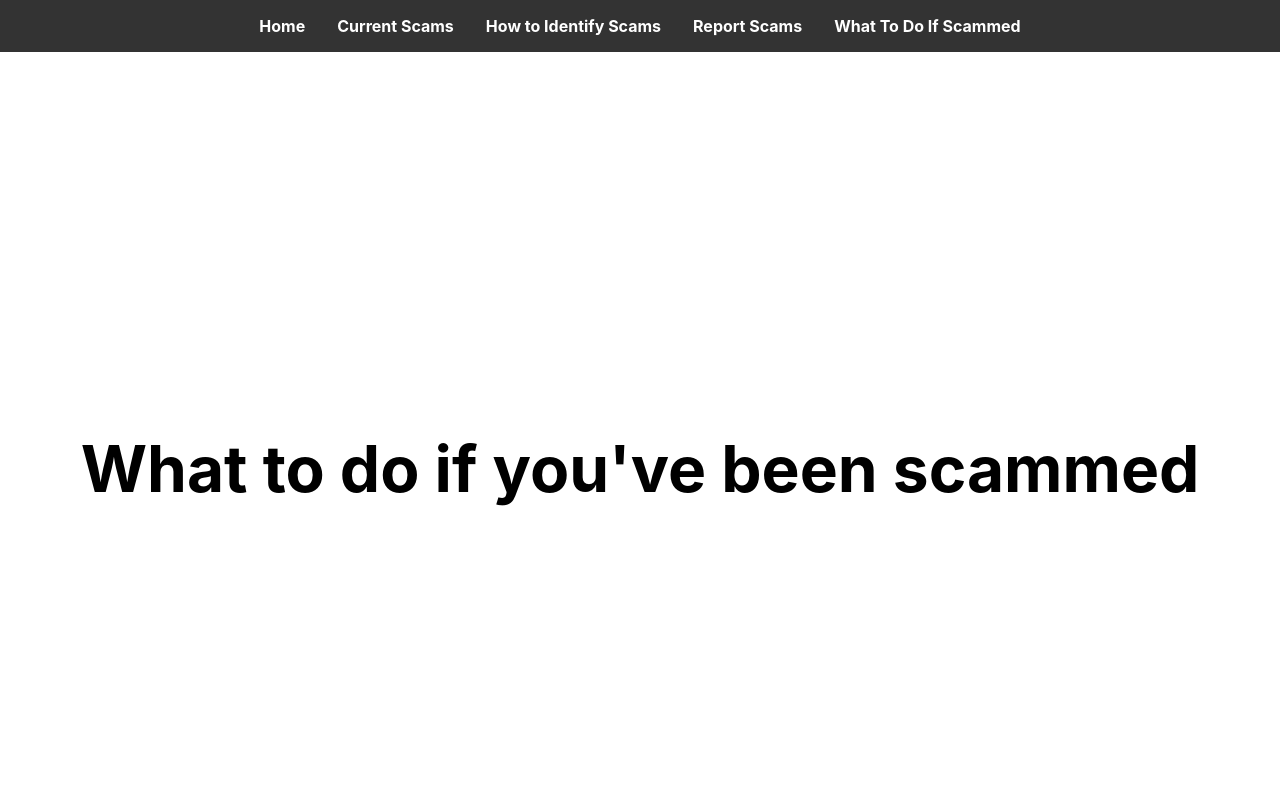
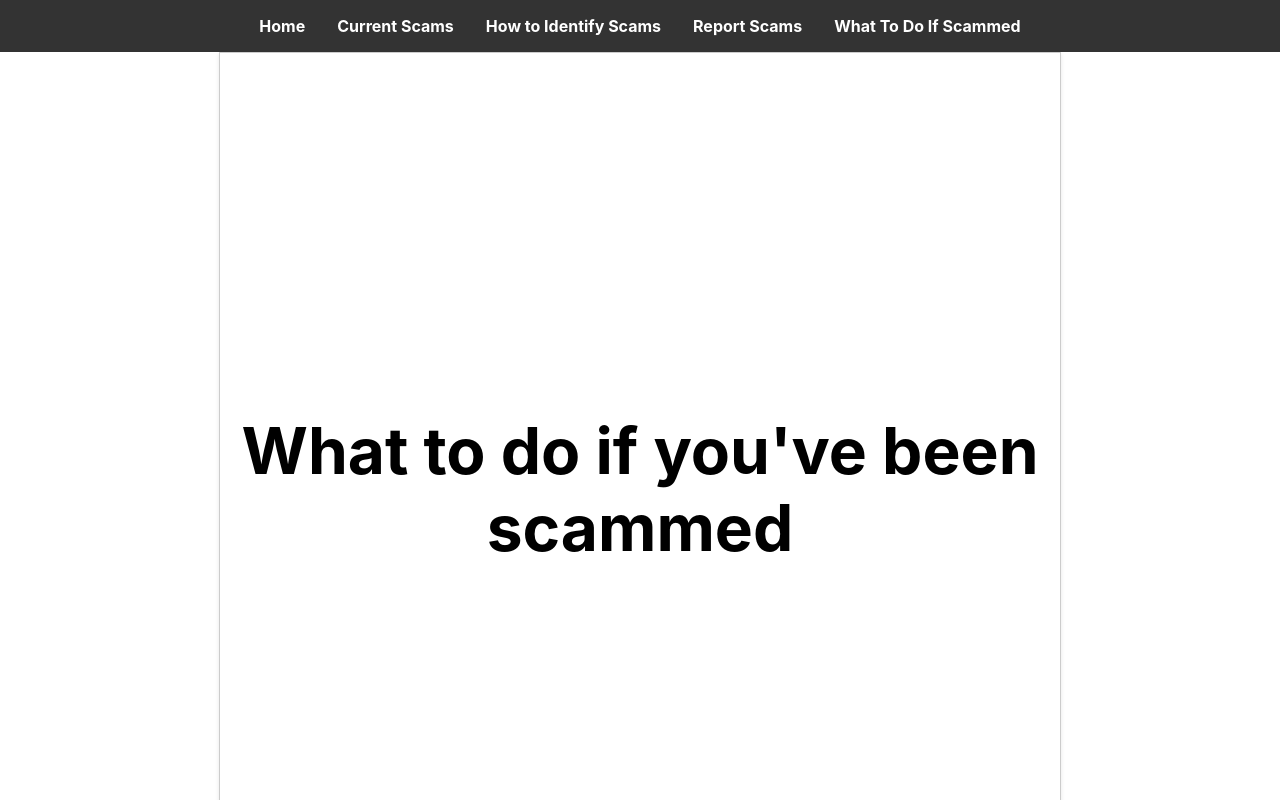
Before and after one commit to YQiZhu/ScamGuard, a React (Create React App) app in the folder scamguard_react/: page /whatToDo in a window 1280 px wide. Shown: the top 800 px of the page. Built offline with nearby package versions, Linux system fonts and the light colour scheme.

Commit message:
Fix error

```diff
--- a/scamguard_react/src/IdentifyScams/JobScams.js
+++ b/scamguard_react/src/IdentifyScams/JobScams.js
@@ -57,7 +57,7 @@ function JobScams() {
                 <section className="real-life-story">
                     <h3>Real-Life Story</h3>
                     <h4>Cybersecurity Expert Loses $150,000 to Sophisticated Job Scam</h4> {/* Story Title */}
-                    <img src="/Jobscamrealstory.jpeg" alt="Job scam real story" className="example-image" />
+                    <img src="images/Jobscamrealstory.jpeg" alt="Job scam real story" className="example-image" />
                     <p>
                         A Sydney cybersecurity expert, "Josh" (name changed), lost $150,000 of his and his parents' savings to a job scam. Despite having a degree in cybersecurity, Josh was tricked by a fake job ad on Instagram that led him to a WhatsApp chat, where scammers convinced him to transfer money to receive commissions for online tasks. Over three days, Josh was manipulated into draining his savings and even his parents' accounts. He realized it was a scam only after losing everything. The experience left him diagnosed with depression, and he now calls for greater accountability from social media platforms in verifying job ads to prevent such scams.
                     </p>
--- a/scamguard_react/src/WhatToDoPage.js
+++ b/scamguard_react/src/WhatToDoPage.js
@@ -1,6 +1,6 @@
 import React, { useRef } from 'react';
 import { useNavigate } from 'react-router-dom';
-import './IdentifyScamsPage.css';
+import './ReportScamsPage.css';
 
 const WhatToDoPage = () => {
     const navigate = useNavigate();
@@ -16,7 +16,7 @@ const WhatToDoPage = () => {
     // };
 
     return (
-        <div className="IdentifyScamsPage">
+        <div className="ScamsPage">
             {/* Side Menu */}
             {/* <nav className="Side-menu">
                 <ul>
```
